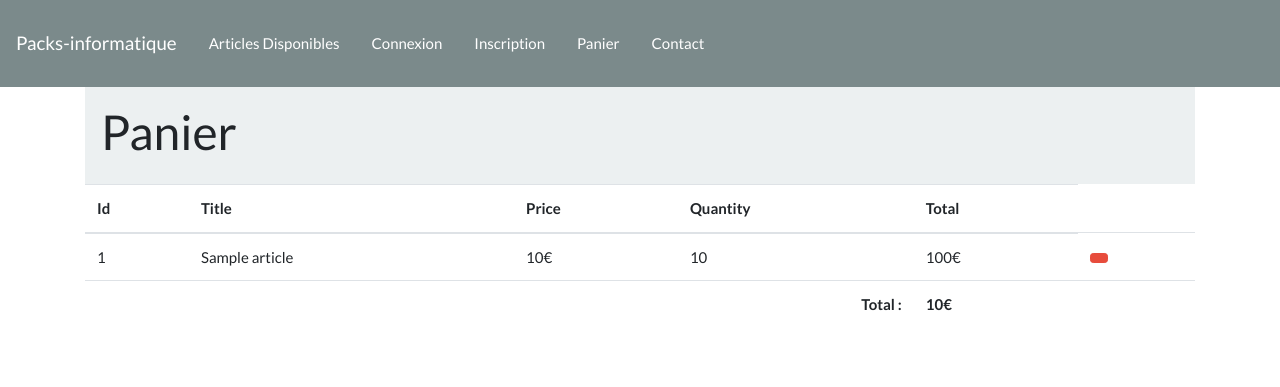
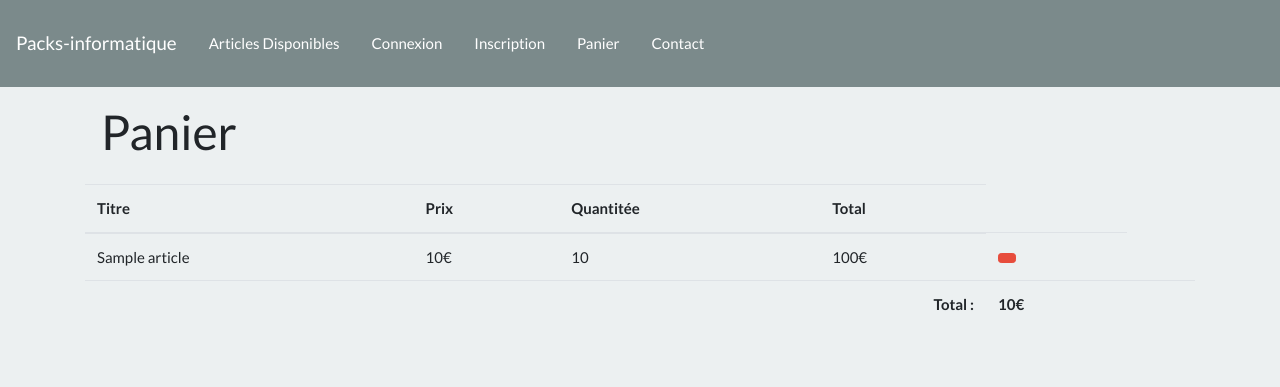
Before and after one commit to Yo-Dev404/packs-informatique-ecommerce, a Symfony app: template templates/cart/index.html.twig in a window 1280 px wide. Shown: the top 387 px of the page. Run offline with Twig, Linux system fonts and the light colour scheme; the template is opened without the code that fills it: most values are stand-ins (such as "Sample title", 1, 10 or a date in 2020); some libraries are stand-ins or nearby versions.

Commit message:
last commit

```diff
--- a/composer.json
+++ b/composer.json
@@ -13,6 +13,7 @@
         "easycorp/easyadmin-bundle": "^3.1",
         "phpdocumentor/reflection-docblock": "^5.2",
         "sensio/framework-extra-bundle": "^5.1",
+        "stripe/stripe-php": "^7.66",
         "symfony/asset": "5.1.*",
         "symfony/console": "5.1.*",
         "symfony/dotenv": "5.1.*",
--- a/templates/base.html.twig
+++ b/templates/base.html.twig
@@ -7,9 +7,9 @@
         {% block stylesheets %}
         {% endblock %}
     </head>
-    <body>
+    <body class="bg-light">
     <nav class="navbar navbar-expand-lg navbar-dark bg-dark">
-        <a class="navbar-brand" href="{{ path('home') }}">Packs-informatique</a>
+        <a class="navbar-brand" href="{{ path('home') }}"> Packs-informatique</a>
             <button class="navbar-toggler" type="button" data-toggle="collapse" data-target="#navbarColor02" aria-controls="navbarColor02" aria-expanded="false" aria-label="Toggle navigation">
             <span class="navbar-toggler-icon"></span>
         </button>
--- a/templates/cart/index.html.twig
+++ b/templates/cart/index.html.twig
@@ -13,17 +13,17 @@
         <table class="table">
             <thead>
                 <tr>
-                    <th>Id</th>
-                    <th>Title</th>
-                    <th>Price</th>
-                    <th>Quantity</th>
+
+                    <th>Titre</th>
+                    <th>Prix</th>
+                    <th>Quantitée</th>
                     <th>Total</th>
                 </tr>
             </thead>
             <tbody>
                 {% for item in items %}
                     <tr>
-                        <td>{{ item.article.id }}</td>
+
                         <td>{{ item.article.title }}</td>
                         <td>{{ item.article.price }}€</td>
                         <td>{{ item.quantity }}</td>
--- a/templates/site/create.html.twig
+++ b/templates/site/create.html.twig
@@ -18,6 +18,9 @@
     {{ form_row(formArticle.content, {'attr': {'placeholder': "Contenu de l'article"}}) }}
     {{ form_row(formArticle.price) }}
 
+
+
+
 <button type="submit" class="btn btn-success">
 
 {% if editMode  %}
--- a/templates/site/show.html.twig
+++ b/templates/site/show.html.twig
@@ -5,16 +5,16 @@
         <h2 class="mb-4 mt-4">{{ article.title }}</h2>
         <div class="metadata mb-4">ajouté le {{ article.createdAt | date('d/m/Y')}} à {{ article.createdAt | date('H:i')}} dans la catégorie {{ article.category.title }}</div>
         <div class="content p-2">
-        <img src="{{ vich_uploader_asset(article, 'imageFile') }}" width="20%">
+        <img src="{{ vich_uploader_asset(article, 'imageFile') }}" width="20%" class="mr-5">
             {{ article.content | raw }}
-            <div class="mb-4">Prix : {{ article.price | raw }}€
+            <div class="mt-4 mb-2">Prix : {{ article.price | raw }}€
             </div>
         </div>
          <a href="{{  path('cart_add', { 'id' : article.id })  }}" class="btn btn-primary ml-3">Ajouter au panier</a>
 
     </article>
     <section id="commentaires">
-    <!--<h1>{{ article.comments | length }} Commentaires</h1>
+    {{ article.comments | length }} Commentaires</h1>
     {% for comment in article.comments %}
         <div class="comment">
             <div class="row">
```
Also changed, not shown: templates/site/index.html.twig (+4 -4 lines), public/uploads/images/article/msi.jpg (added), 2 other files.
